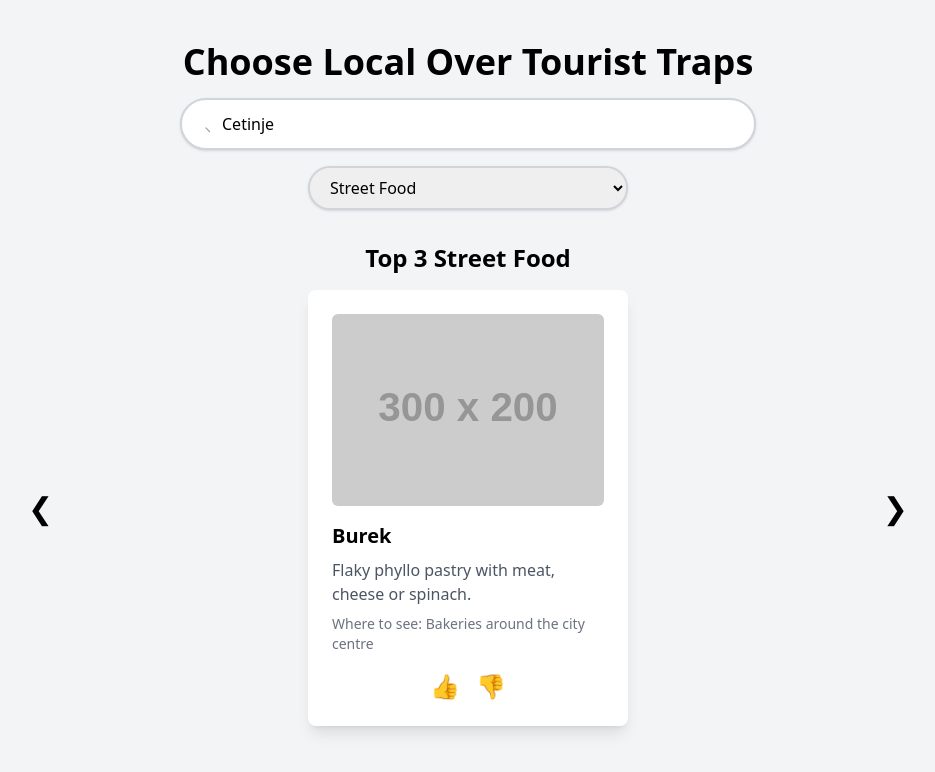
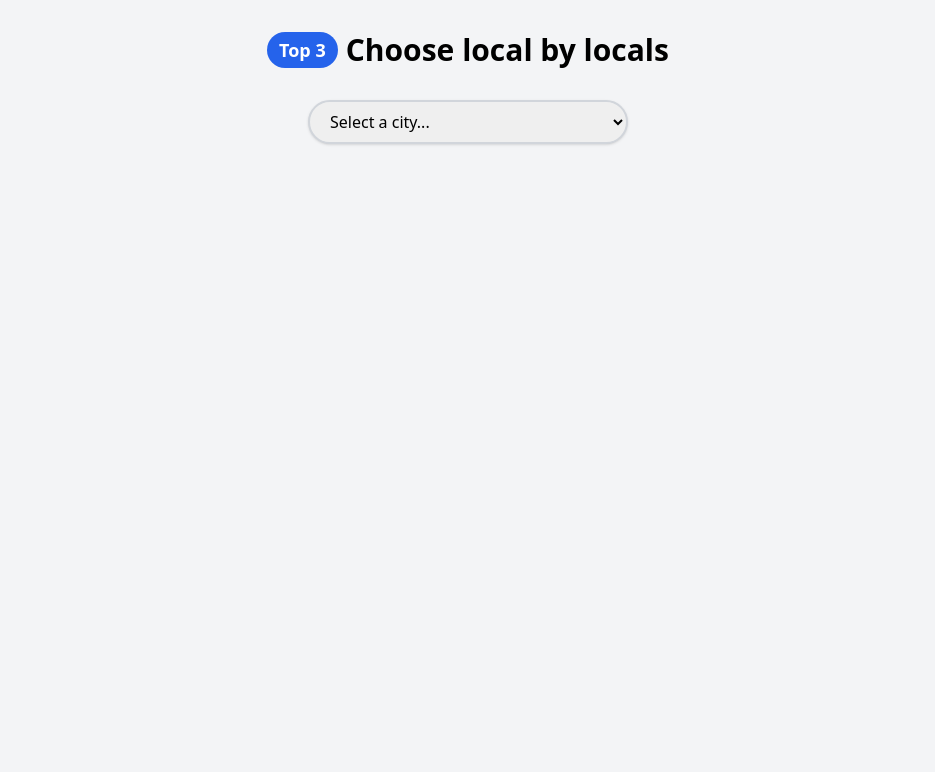
Before and after one commit to stanis93/top3, a React (Create React App) app: page / in a window 1280 px wide. Shown: the top 772 px of the page, without its empty margins (172-1107 px from the left). Built offline with nearby package versions, Linux system fonts and the light colour scheme.

Commit message:
Add logo header and dropdown search

```diff
--- a/src/App.jsx
+++ b/src/App.jsx
@@ -1,4 +1,4 @@
-import React, { useState, useEffect } from 'react';
+import React, { useState, useEffect, useRef } from 'react';
 
 // Placeholder data structure for demonstration
 const placeholderData = {
@@ -73,68 +73,63 @@ const categories = {
 };
 
 function App() {
-  const [query, setQuery] = useState('Cetinje');
+  const [city, setCity] = useState('');
+  const [category, setCategory] = useState('');
   const [cityData, setCityData] = useState(null);
-  const [category, setCategory] = useState('streetFood');
+  const sectionRef = useRef(null);
 
   useEffect(() => {
-    // In a real app, fetch from API: /api/cities?name=<query>
-    const normalized = query.trim().toLowerCase();
-    const match = Object.keys(placeholderData).find(
-      key => key.toLowerCase() === normalized
-    );
-    const data = match ? placeholderData[match] : null;
+    if (!city) {
+      setCityData(null);
+      return;
+    }
+    const data = placeholderData[city] || null;
     setCityData(data);
-  }, [query]);
+  }, [city]);
 
   return (
-    <div className="min-h-screen bg-gray-100 flex flex-col items-center justify-center p-8">
-      <header className="text-center mb-8 w-full flex flex-col items-center">
-        <h1 className="text-4xl font-bold mb-4">Choose Local Over Tourist Traps</h1>
-        <div className="relative mx-auto w-full max-w-xl mb-4">
-          <svg
-            xmlns="http://www.w3.org/2000/svg"
-            fill="none"
-            viewBox="0 0 24 24"
-            strokeWidth={1.5}
-            stroke="currentColor"
-            className="w-5 h-5 absolute left-3 top-1/2 -translate-y-1/2 text-gray-400 pointer-events-none"
-          >
-            <path
-              strokeLinecap="round"
-              strokeLinejoin="round"
-              d="M21 21l-4.35-4.35m0 0A7.5 7.5 0 1116.65 16.65z"
-            />
-          </svg>
-          <input
-            type="text"
-            placeholder="Search for a city..."
-            value={query}
-            onChange={e => setQuery(e.target.value)}
-            className="w-full px-4 py-3 pl-10 border-2 border-gray-300 rounded-full shadow focus:border-blue-500 focus:ring-2 focus:ring-blue-200 focus:outline-none transition-all duration-300"
-          />
-        </div>
-        <div className="w-full max-w-xs">
-          <select
-            value={category}
-            onChange={e => setCategory(e.target.value)}
-            className="w-full px-4 py-2 border-2 border-gray-300 rounded-full shadow focus:border-blue-500 focus:ring-2 focus:ring-blue-200 focus:outline-none transition-all duration-300"
-          >
-            {Object.entries(categories).map(([key, { label }]) => (
-              <option key={key} value={key}>
-                {label}
-              </option>
-            ))}
-          </select>
+    <div className="min-h-screen bg-gray-100 flex flex-col items-center p-8">
+      <header className="mb-8 w-full flex justify-center">
+        <div className="flex items-center space-x-2">
+          <span className="bg-blue-600 text-white px-3 py-1 rounded-full text-lg font-bold">Top 3</span>
+          <h1 className="text-3xl font-bold">Choose local by locals</h1>
         </div>
       </header>
 
-      <main className="max-w-4xl mx-auto w-full">
-        {cityData ? (
+      <div className="flex flex-col items-center w-full space-y-4 mb-8">
+        <select
+          value={city}
+          onChange={e => setCity(e.target.value)}
+          className="w-full max-w-xs px-4 py-2 border-2 border-gray-300 rounded-full shadow focus:border-blue-500 focus:ring-2 focus:ring-blue-200 focus:outline-none transition-all duration-300"
+        >
+          <option value="">Select a city...</option>
+          {Object.keys(placeholderData).map(name => (
+            <option key={name} value={name}>{name}</option>
+          ))}
+        </select>
+        {city && (
+          <select
+            value={category}
+            onChange={e => {
+              setCategory(e.target.value);
+              sectionRef.current?.scrollIntoView({ behavior: 'smooth' });
+            }}
+            className="w-full max-w-xs px-4 py-2 border-2 border-gray-300 rounded-full shadow focus:border-blue-500 focus:ring-2 focus:ring-blue-200 focus:outline-none transition-all duration-300"
+          >
+            <option value="">Select a category...</option>
+            {Object.entries(categories).map(([key, { label }]) => (
+              <option key={key} value={key}>{label}</option>
+            ))}
+          </select>
+        )}
+      </div>
+
+      <main ref={sectionRef} className="max-w-4xl mx-auto w-full">
+        {cityData && category ? (
           <CategorySection title={categories[category].title} items={cityData[category]} />
-        ) : (
-          <p className="text-center text-gray-500">No data found for "{query}".</p>
-        )}
+        ) : city ? (
+          <p className="text-center text-gray-500">Please choose a category.</p>
+        ) : null}
       </main>
     </div>
   );
```
